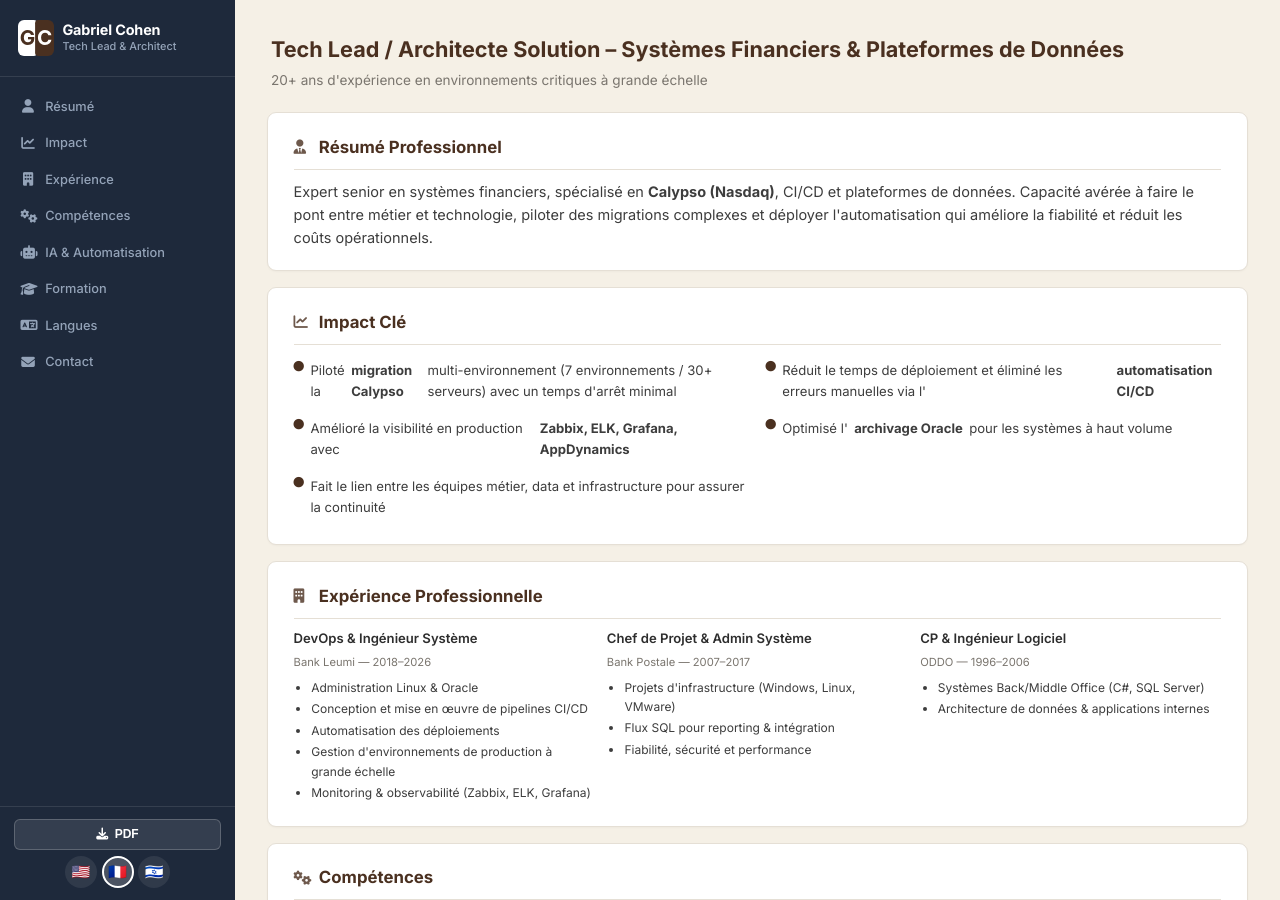
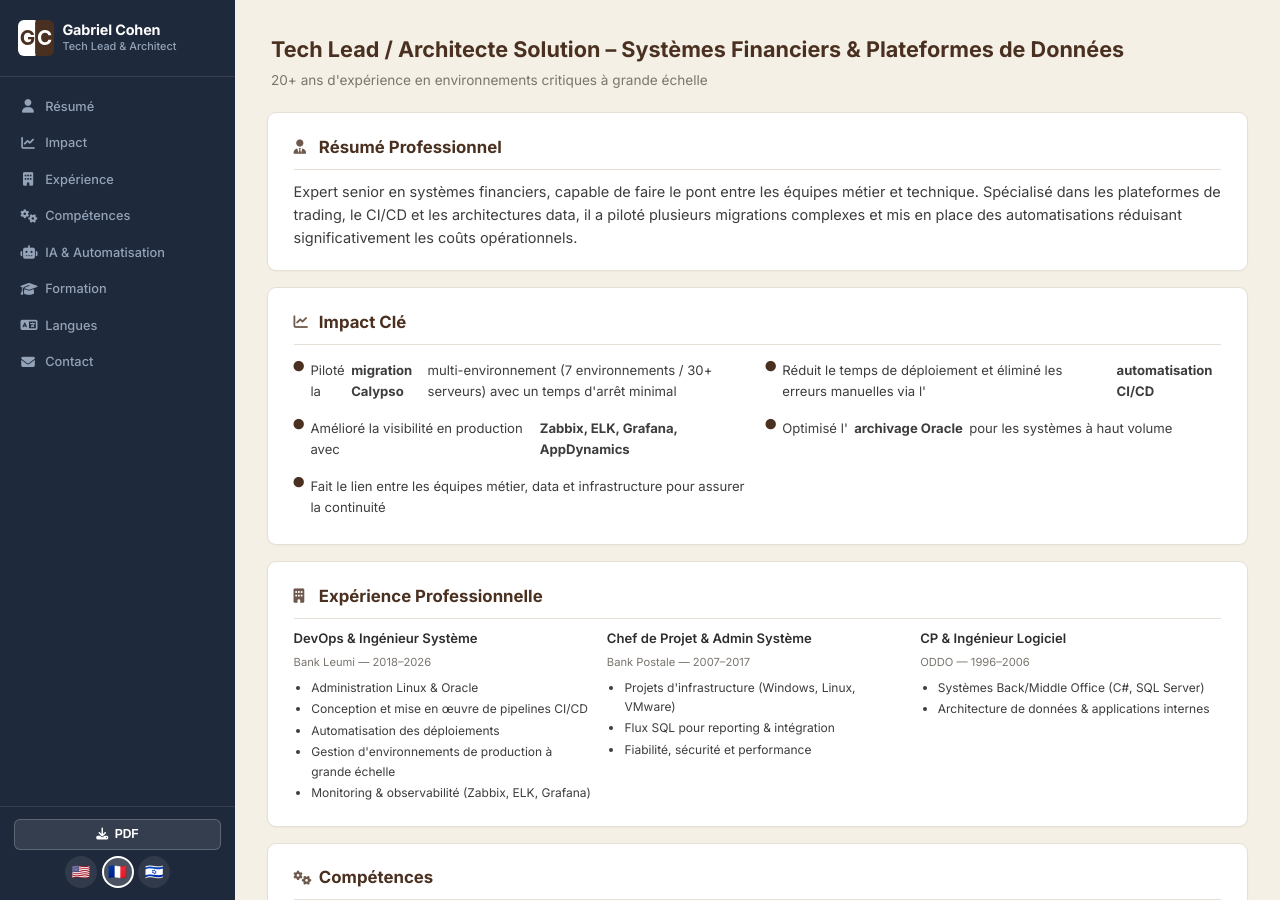
Before and after one commit to gcoh/resume, a Jekyll site: the page built from fr/index.md, in a window 1280 px wide and 900 px high. Built offline with Jekyll 4.4.1, drawn with Linux system fonts in a browser that asks for light colours.

Commit message:
Update professional summary in all 3 languages

```diff
--- a/fr/index.md
+++ b/fr/index.md
@@ -12,7 +12,7 @@ description: "Gabriel Cohen — 20+ ans d'expertise en systèmes financiers, Cal
 
 <section class="section" id="summary">
     <h2><i class="fa-solid fa-user-tie"></i> Résumé Professionnel</h2>
-    <p>Expert senior en systèmes financiers, spécialisé en <strong>Calypso (Nasdaq)</strong>, CI/CD et plateformes de données. Capacité avérée à faire le pont entre métier et technologie, piloter des migrations complexes et déployer l'automatisation qui améliore la fiabilité et réduit les coûts opérationnels.</p>
+    <p>Expert senior en systèmes financiers, capable de faire le pont entre les équipes métier et technique. Spécialisé dans les plateformes de trading, le CI/CD et les architectures data, il a piloté plusieurs migrations complexes et mis en place des automatisations réduisant significativement les coûts opérationnels.</p>
 </section>
 
 <section class="section" id="impact">
```
Also changed, not shown: en/index.md (+1 -1 lines), he/index.md (+1 -1 lines).
